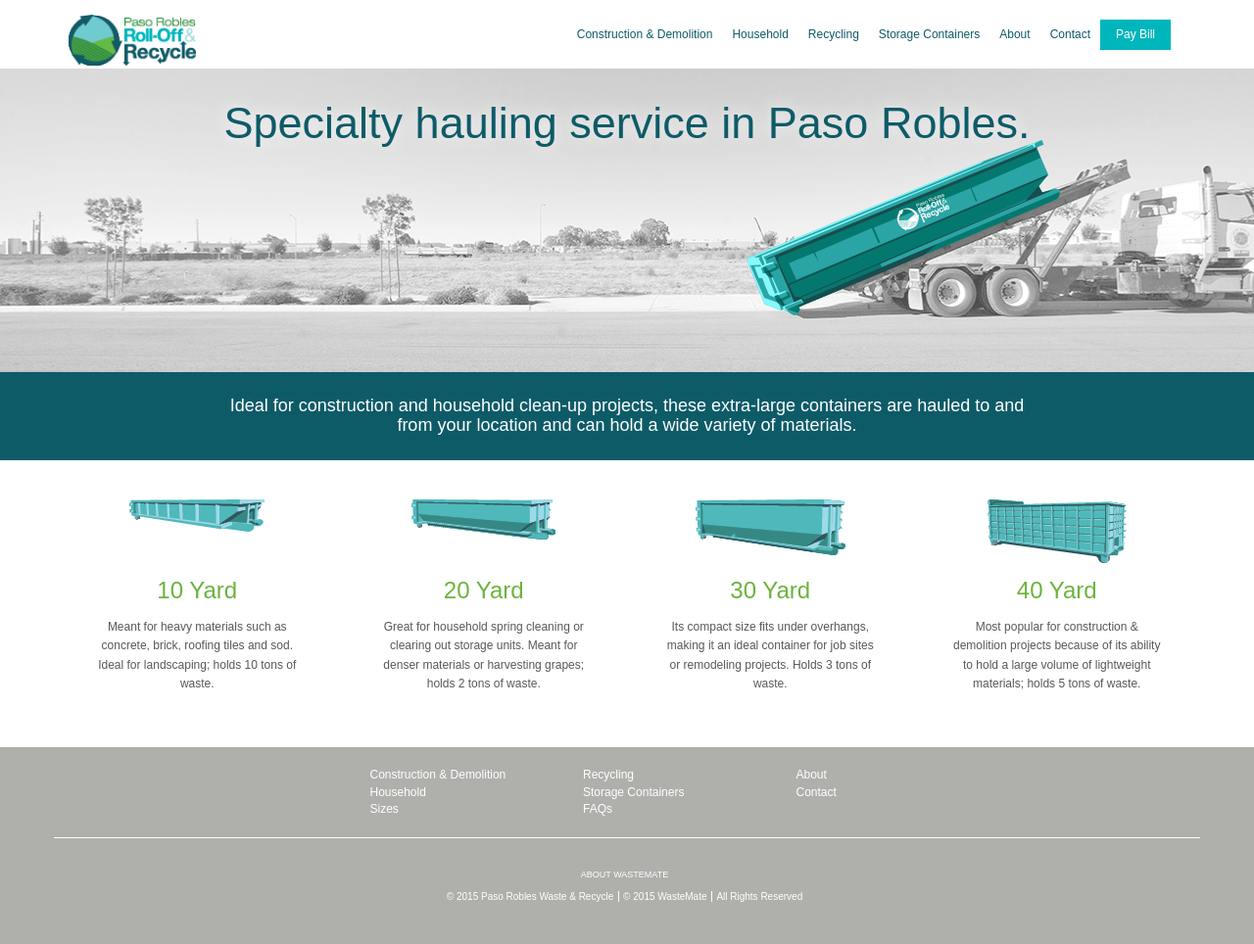
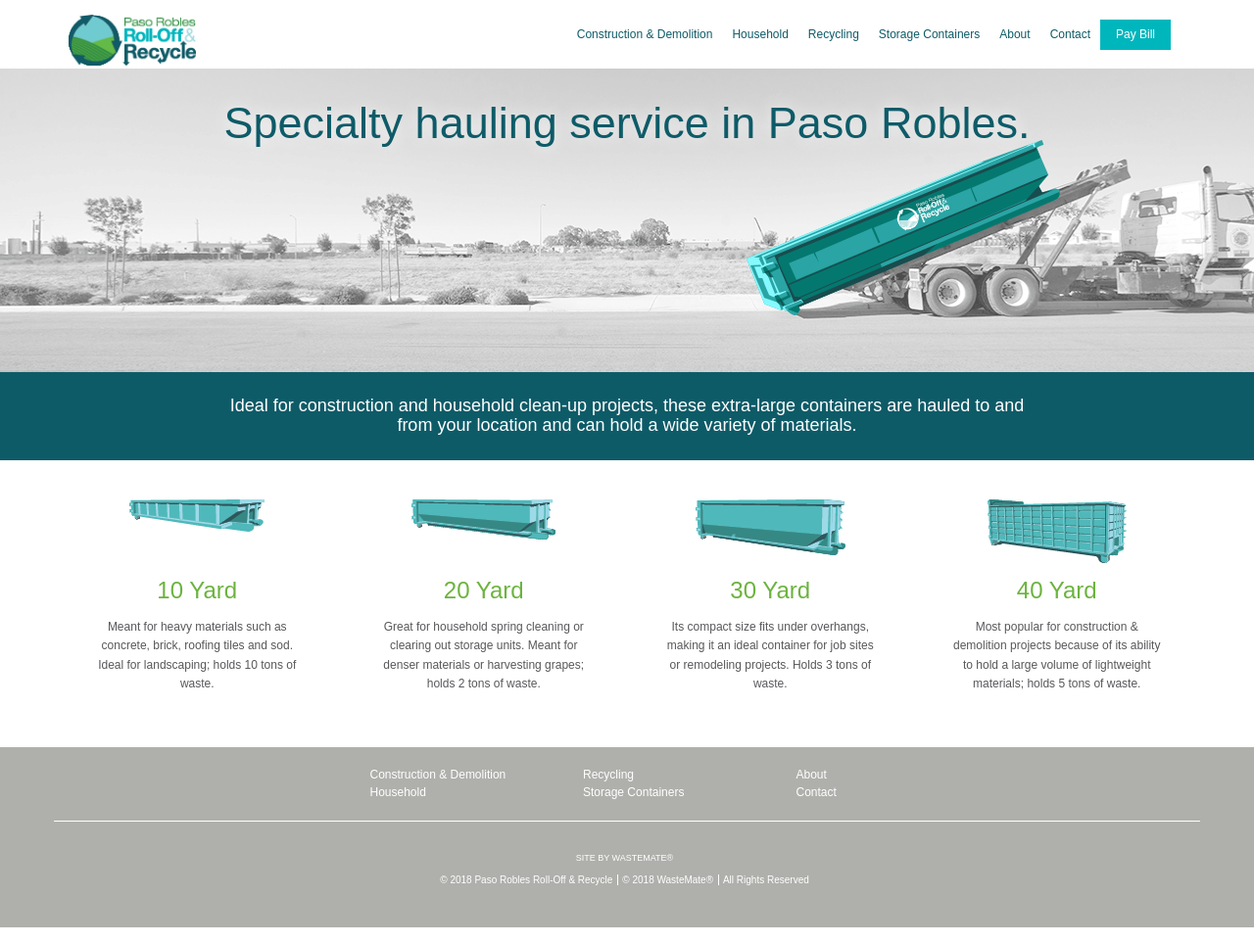
Before and after one commit to wastemate/paso-rolloff, a Jekyll site: the page built from index.html, in a window 1280 px wide. Shown: the whole page at 98% size. Built offline with Jekyll 4.4.1, drawn with Linux system fonts in a browser that asks for light colours.

Commit message:
Fixed footer links and content

```diff
--- a/_includes/footer.html
+++ b/_includes/footer.html
@@ -3,26 +3,24 @@
 		<div class="row border-bottom">
 			<div class="col-md-7 col-sm-10 col-md-offset-3 col-sm-offset-2">
 				<div class="col-sm-4 col-xs-12">
-					<a href="#">Construction & Demolition</a>
-					<a href="#">Household</a>
-					<a href="#">Sizes</a>
+					<a href="/construction-demolition.html">Construction & Demolition</a>
+					<a href="/household.html">Household</a>
 				</div>
 				<div class="col-sm-4 col-xs-12">
-					<a href="#">Recycling</a>
-					<a href="#">Storage Containers</a>
-					<a href="#">FAQs</a>
+					<a href="/recycling.html">Recycling</a>
+					<a href="/storage-containers.html">Storage Containers</a>
 				</div>
 				<div class="col-sm-4 col-xs-12">
-					<a href="#">About</a>
-					<a href="#">Contact</a>
+					<a href="/about.html">About</a>
+					<a href="/contact.html">Contact</a>
 				</div>
 			</div>
 		</div>
 		<div class="text-center footer-rights">
-			<h6><small>about WasteMate</small></h6>
+			<h6><small>Site by WasteMate&reg;</small></h6>
 			<div>
-				<small>© 2015 Paso Robles Waste & Recycle</small>
-				<small>© 2015 WasteMate</small>
+				<small>© 2018 Paso Robles Roll-Off & Recycle</small>
+				<small>© 2018 WasteMate&reg;</small>
 				<small>All Rights Reserved</small>
 			</div>
 		</div>
```
